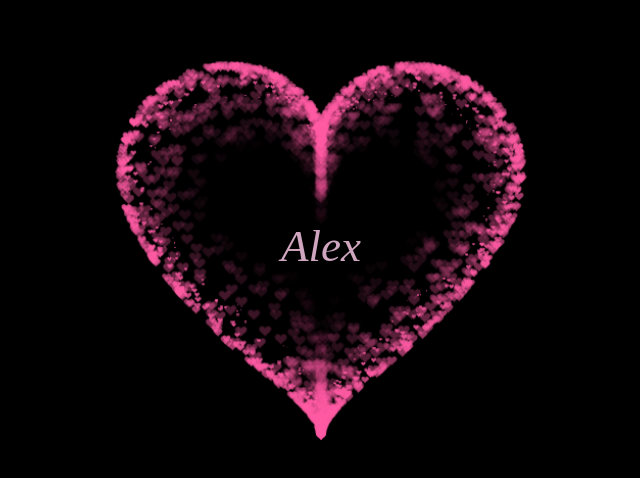
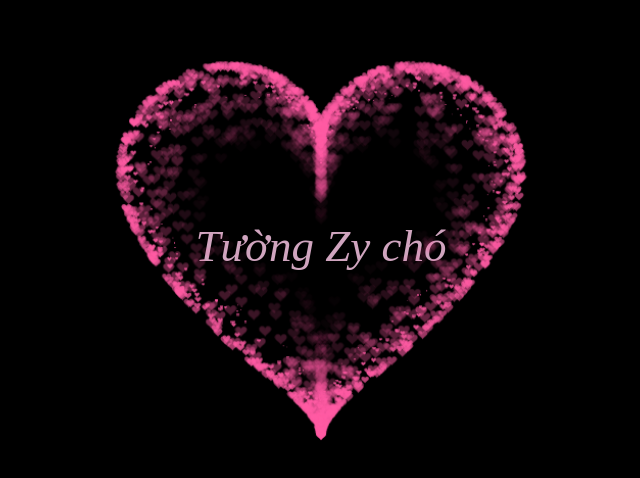
Before and after one commit to thinthanh/Thanhheart.io, a plain HTML site: page index1.html in a window 1280 px wide. Shown: the part 152-630 px from the top of the page, without its empty margins (319-959 px from the left). Drawn offline with Linux system fonts and the light colour scheme.

Commit message:
update index1.html
hihi

```diff
--- a/index1.html
+++ b/index1.html
@@ -1,7 +1,7 @@
 <!DOCTYPE HTML PUBLIC "-//W3C//DTD HTML 4.0 Transitional//EN">
 <HTML>
  <HEAD>
-  <TITLE> Gift for Alex </TITLE>
+  <TITLE> Thanh tặng mấy bạn </TITLE>
   <META NAME="Generator" CONTENT="EditPlus">
   <META NAME="Author" CONTENT="">
   <META NAME="Keywords" CONTENT="">
@@ -331,6 +331,6 @@ var ParticlePool = (function() {
         align-items: center;
         justify-content: center;
         margin-bottom: 5px;
-        text-align: center;">Alex</div>
+        text-align: center;">Tường Zy chó </div>
  </BODY>
 </HTML>
```
